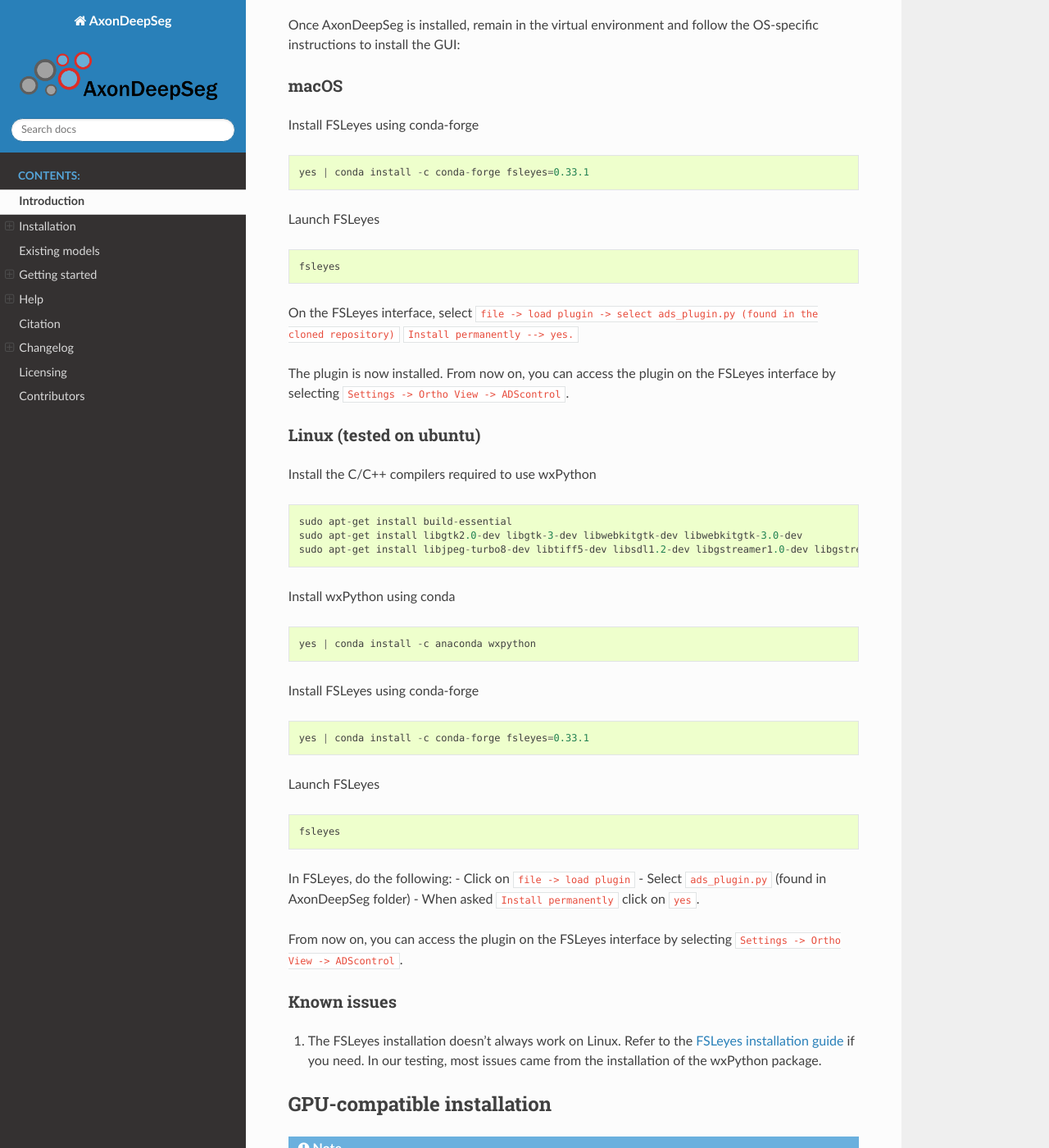
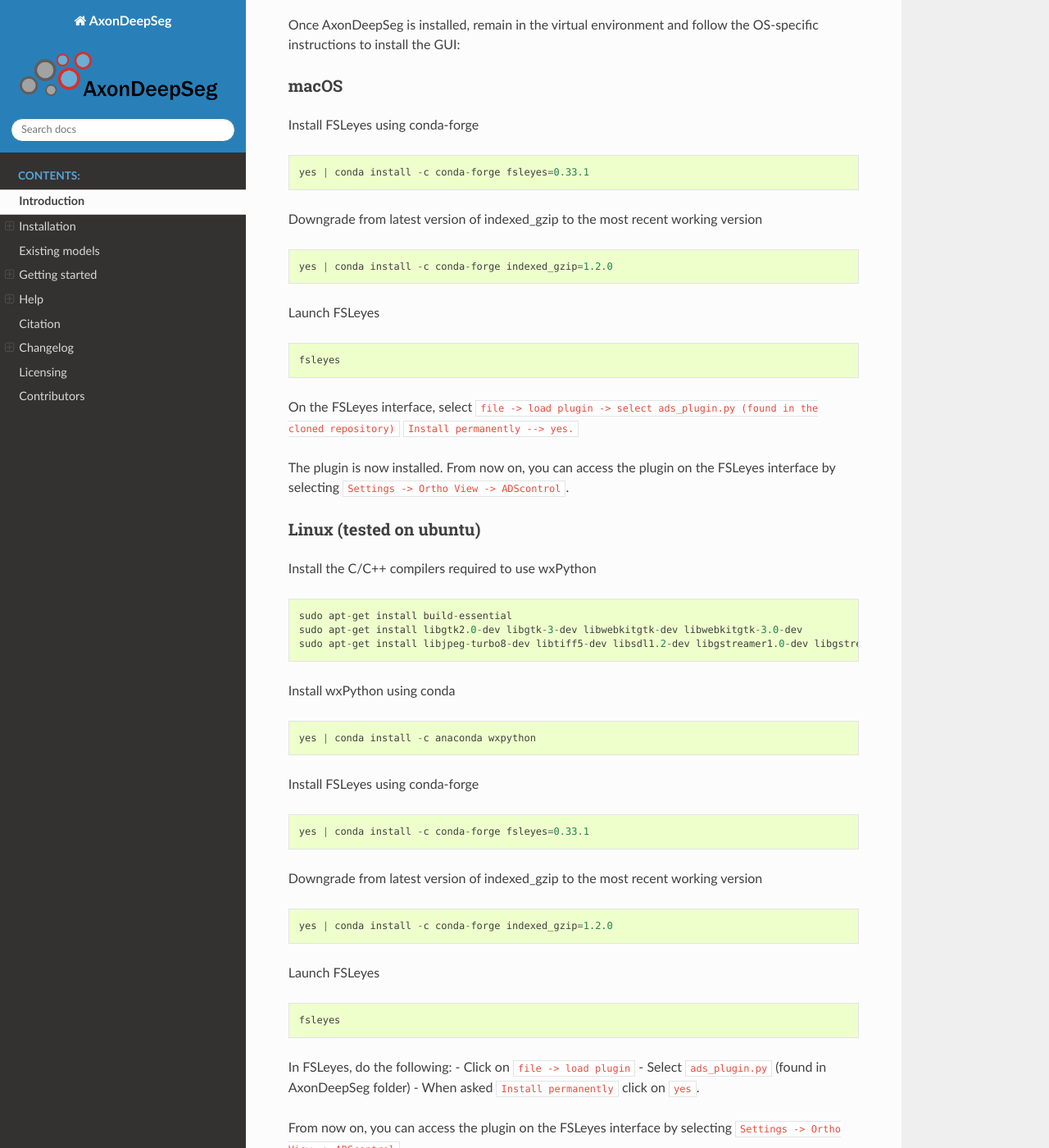
Before and after one commit to axondeepseg/axondeepseg, a Sphinx documentation site: the page built from docs/source/documentation.rst, in a window 1280 px wide and 1400 px high, scrolled down 5713 px. Shown: the whole window at 82% size. Built offline with Sphinx 7.4.7 and the Read the Docs theme 2.0.0, drawn with Linux system fonts in a browser that asks for light colours.

Commit message:
FSLeyes bug fix due to indexed_gzip package (#315)
* FSLeyes bug fix due to indexed_gzip package

* Update documentation.rst

```diff
--- a/docs/source/documentation.rst
+++ b/docs/source/documentation.rst
@@ -192,6 +192,10 @@
 
            yes | conda install -c conda-forge fsleyes=0.33.1
 
+Downgrade from latest version of indexed_gzip to the most recent working version ::
+
+           yes | conda install -c conda-forge indexed_gzip=1.2.0
+
 Launch FSLeyes ::
 
            fsleyes
@@ -216,6 +220,10 @@
 Install FSLeyes using conda-forge ::
 
            yes | conda install -c conda-forge fsleyes=0.33.1
+
+Downgrade from latest version of indexed_gzip to the most recent working version ::
+
+           yes | conda install -c conda-forge indexed_gzip=1.2.0
 
 Launch FSLeyes ::
 
```
